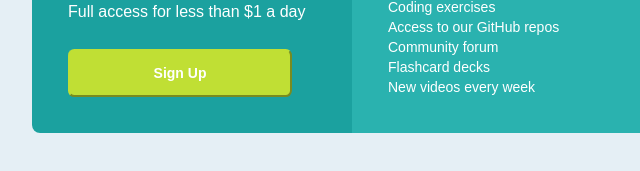
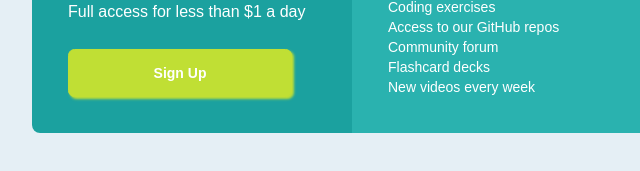
Before and after one commit to Hlyda/single-price-grid-component, a plain HTML site: page index.html in a window 1280 px wide. Shown: the part 493-664 px from the top of the page, 288-928 px from the left. Drawn offline with Linux system fonts and the light colour scheme.

Commit message:
box-shadow fixed

```diff
--- a/styles.css
+++ b/styles.css
@@ -92,13 +92,13 @@ ul {
   min-width: 14rem;
   height: 3rem;
   color: #fff;
-  border-color: var(--clr-p-yellow);
+  border: 1px solid var(--clr-p-yellow);
   border-radius: 0.4rem;
   font-size: 14px;
   font-weight: 700;
   margin-left: auto;
   margin-right: auto;
-  box-shadow: 2px;
+  box-shadow: var(--clr-p-yellow) 1.95px 1.95px 2.6px;
 }
 
 .price {
```
